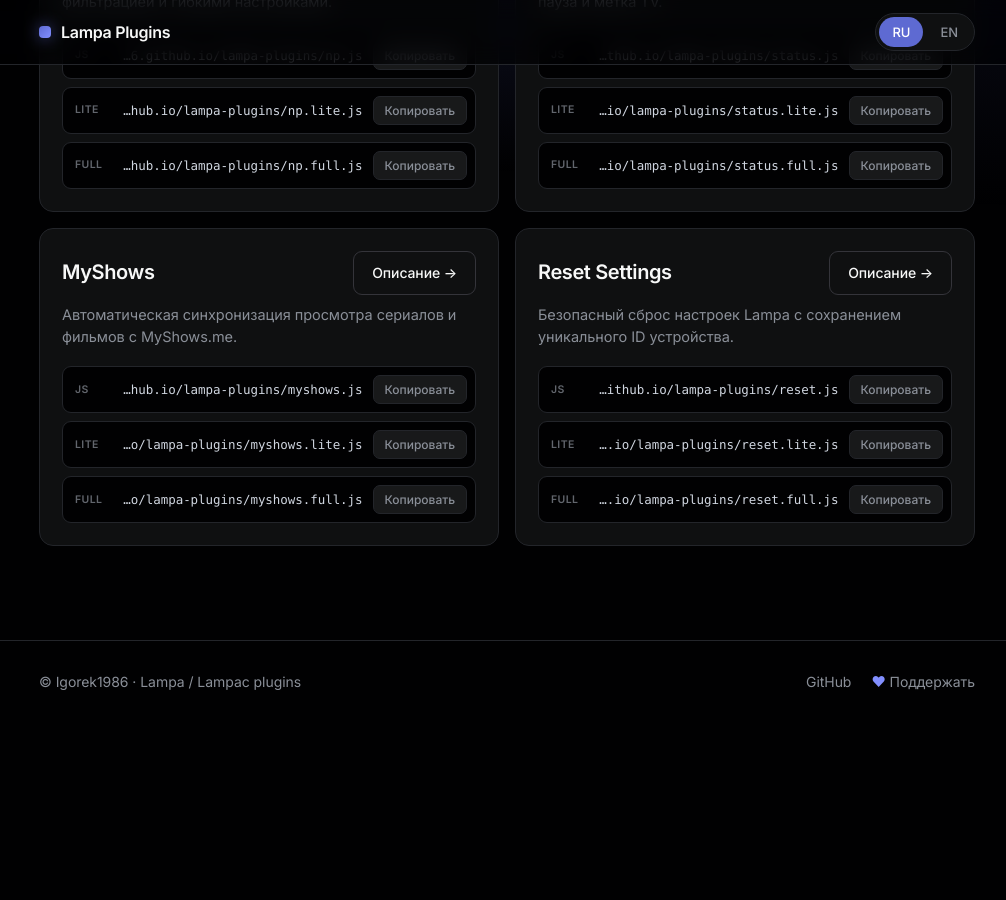
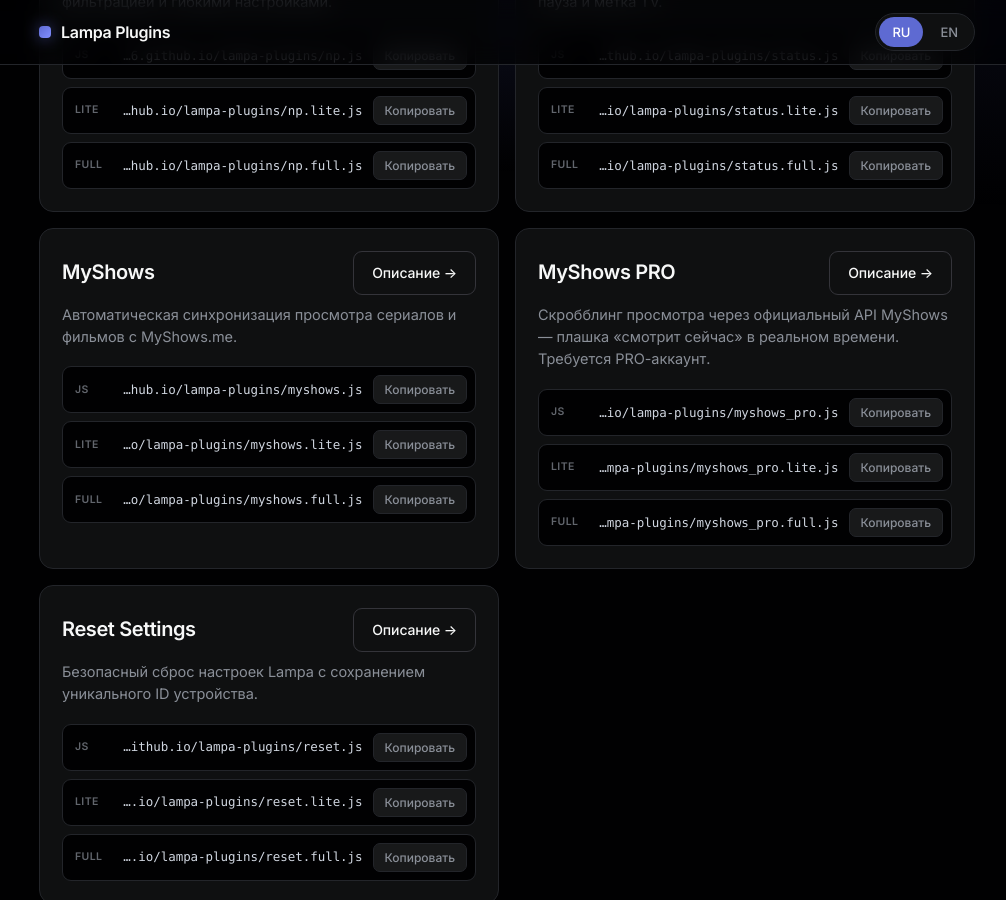
Before and after one commit to Igorek1986/lampa-plugins, a Jekyll site: the page built from index.html, in a window 1280 px wide and 900 px high, scrolled down 1332 px. Shown: the whole window, without its empty margins (133-1139 px from the left). Built offline with Jekyll 4.4.1, drawn with Linux system fonts in a browser that asks for light colours; some web fonts are replaced; before the commit the page ends 2075 px from its top, so only the background shows below that.

Commit message:
feat(myshows_pro): новый плагин + документация
Добавлен плагин MyShows PRO — скробблинг через официальный API MyShows
(myshows.me/scrobble). Требует PRO-аккаунт и личный токен.

- myshows_pro.{js,lite.js,full.js} — три варианта плагина
- docs/myshows_pro.md + docs/en/myshows_pro.md — документация (ru/en)
  со ссылками на статью и репозиторий MyShows Scrobbler
- index.html / en.html — карточка плагина на главной странице
- README.md — плагин добавлен в таблицу

```diff
--- a/index.html
+++ b/index.html
@@ -76,6 +76,19 @@
 
     <article class="card">
       <div class="card__head">
+        <h3 class="card__title">MyShows PRO</h3>
+        <a class="btn" href="https://igorek1986.github.io/lampa-plugins/docs/myshows_pro">Описание →</a>
+      </div>
+      <p class="card__desc">Скробблинг просмотра через официальный API MyShows — плашка «смотрит сейчас» в реальном времени. Требуется PRO-аккаунт.</p>
+      <div class="urls">
+        <div class="url"><span class="tag">JS</span><code>https://igorek1986.github.io/lampa-plugins/myshows_pro.js</code><button class="copy" data-copy="https://igorek1986.github.io/lampa-plugins/myshows_pro.js" data-ok="✓">Копировать</button></div>
+        <div class="url"><span class="tag">Lite</span><code>https://igorek1986.github.io/lampa-plugins/myshows_pro.lite.js</code><button class="copy" data-copy="https://igorek1986.github.io/lampa-plugins/myshows_pro.lite.js" data-ok="✓">Копировать</button></div>
+        <div class="url"><span class="tag">Full</span><code>https://igorek1986.github.io/lampa-plugins/myshows_pro.full.js</code><button class="copy" data-copy="https://igorek1986.github.io/lampa-plugins/myshows_pro.full.js" data-ok="✓">Копировать</button></div>
+      </div>
+    </article>
+
+    <article class="card">
+      <div class="card__head">
         <h3 class="card__title">Reset Settings</h3>
         <a class="btn" href="https://igorek1986.github.io/lampa-plugins/docs/reset">Описание →</a>
       </div>
```
Also changed, not shown: docs/en/myshows_pro.md (added, +45 -0 lines), docs/myshows_pro.md (added, +45 -0 lines), en.html (+13 -0 lines), README.md.
